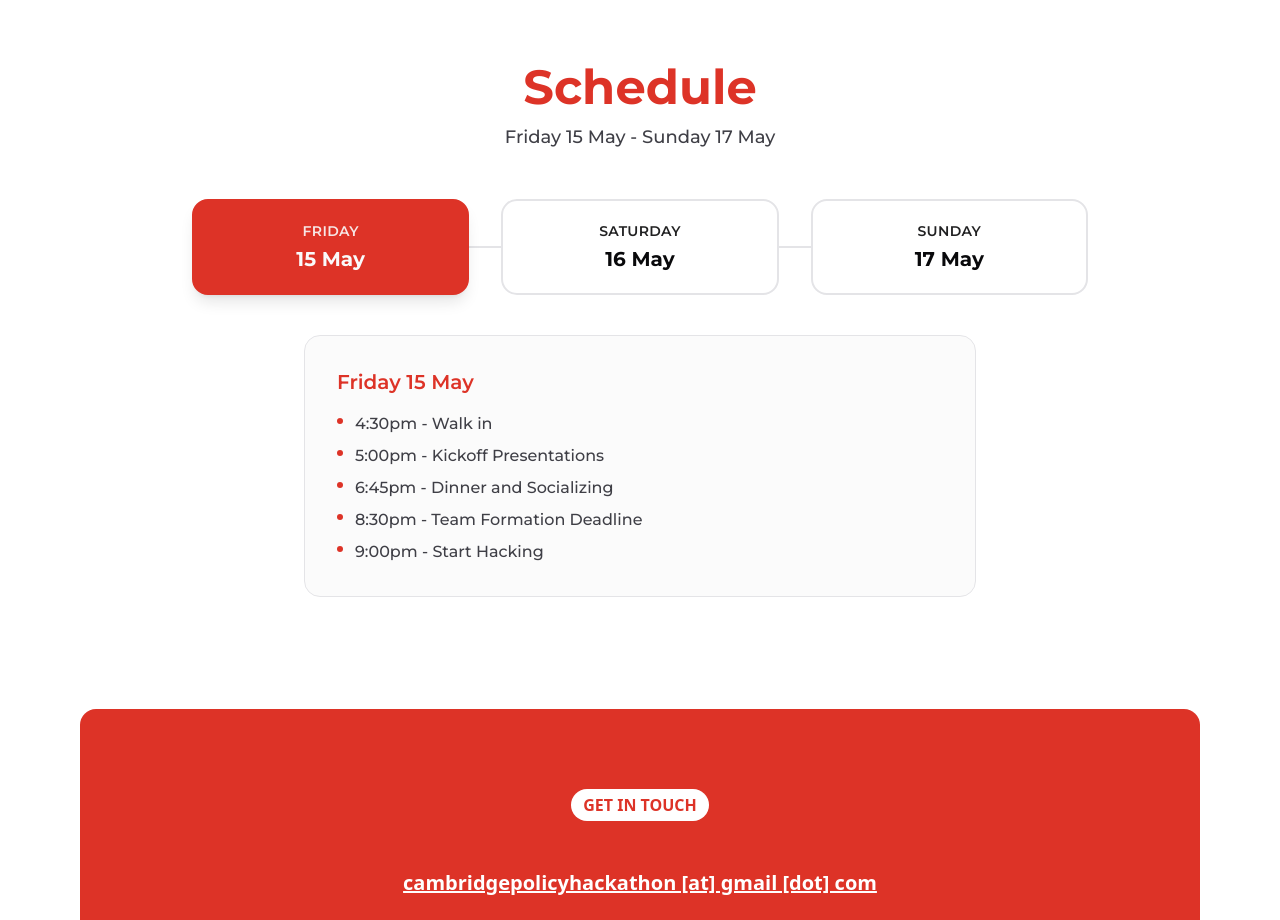
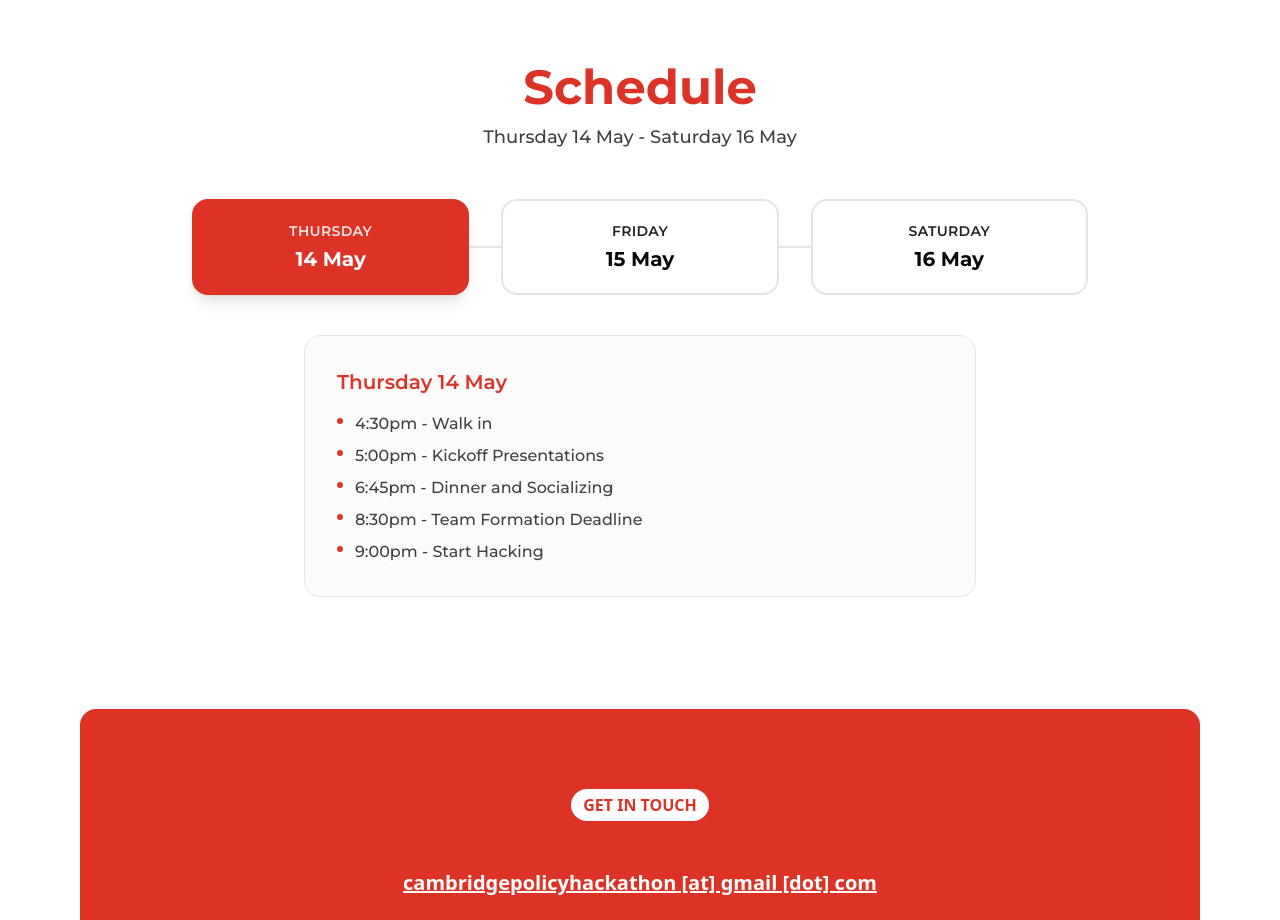
Before and after one commit to cambridgepolicyhackathon/cambridgepolicyhackathon.github.io, a Next.js app: page / in a window 1280 px wide. Shown: the part 1360-2280 px from the top of the page. Built offline with nearby package versions, Linux system fonts and the light colour scheme.

Commit message:
updated dates

```diff
--- a/src/components/schedule-diagram.tsx
+++ b/src/components/schedule-diagram.tsx
@@ -58,7 +58,7 @@ export default function ScheduleDiagram() {
       </FadeUp>
       <FadeUp duration={0.6} delay={0.1}>
         <p className="mx-auto mt-3 max-w-2xl text-center text-base font-medium text-zinc-700 dark:text-zinc-300 sm:text-lg">
-          Friday 15 May - Sunday 17 May
+          Thursday 14 May - Saturday 16 May
         </p>
       </FadeUp>
 
--- a/src/data/faq.ts
+++ b/src/data/faq.ts
@@ -7,7 +7,7 @@ export const FAQ_ITEMS: FaqItem[] = [
   {
     question: "When and where is the hackathon?",
     answer:
-      "The Cambridge Policy Hackathon (CPH) takes place from 15 to 17 May in Cambridge, UK. Details will be announced closer to the event.",
+      "The Cambridge Policy Hackathon (CPH) takes place from 14 to 16 May in Cambridge, UK. Details will be announced closer to the event.",
   },
   {
     question: "Who can participate?",
@@ -37,7 +37,7 @@ export const FAQ_ITEMS: FaqItem[] = [
   {
     question: "Is the event in-person?",
     answer:
-      "Yes, the HPH is an in-person event and we do not offer any online attendance options.",
+      "Yes, the CPH is an in-person event and we do not offer any online attendance options.",
   },
   {
     question: "What are the costs for attending the hackathon?",
--- a/src/data/schedule.ts
+++ b/src/data/schedule.ts
@@ -1,5 +1,5 @@
 /**
- * Hackathon schedule: Friday 15 May – Sunday 17 May.
+ * Hackathon schedule: Thursday 14 May – Saturday 16 May.
  * Edit the items array for each day to describe what that day consists of.
  */
 export interface ScheduleDay {
@@ -11,9 +11,9 @@ export interface ScheduleDay {
 
 export const SCHEDULE_DAYS: ScheduleDay[] = [
   {
-    id: "friday",
-    label: "Friday",
-    date: "15 May",
+    id: "thursday",
+    label: "Thursday",
+    date: "14 May",
     items: [
       "4:30pm - Walk in",
       "5:00pm - Kickoff Presentations",
@@ -23,9 +23,9 @@ export const SCHEDULE_DAYS: ScheduleDay[] = [
     ],
   },
   {
-    id: "saturday",
-    label: "Saturday",
-    date: "16 May",
+    id: "friday",
+    label: "Friday",
+    date: "15 May",
     items: [
       "10:00am - Optional Workshop 1",
       "11:00am - Optional Workshop 2",
@@ -34,9 +34,9 @@ export const SCHEDULE_DAYS: ScheduleDay[] = [
     ],
   },
   {
-    id: "sunday",
-    label: "Sunday",
-    date: "17 May",
+    id: "saturday",
+    label: "Saturday",
+    date: "16 May",
     items: [
       "TBA",
     ],
```
